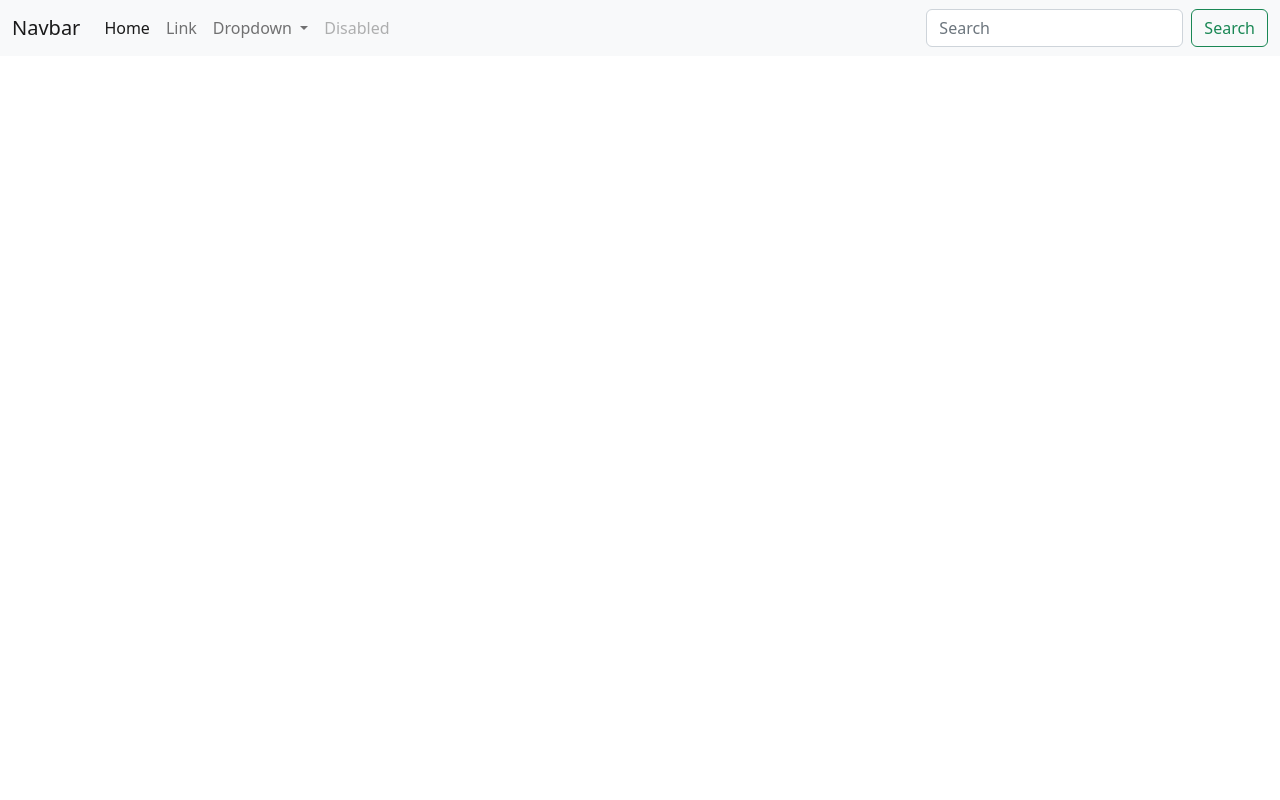
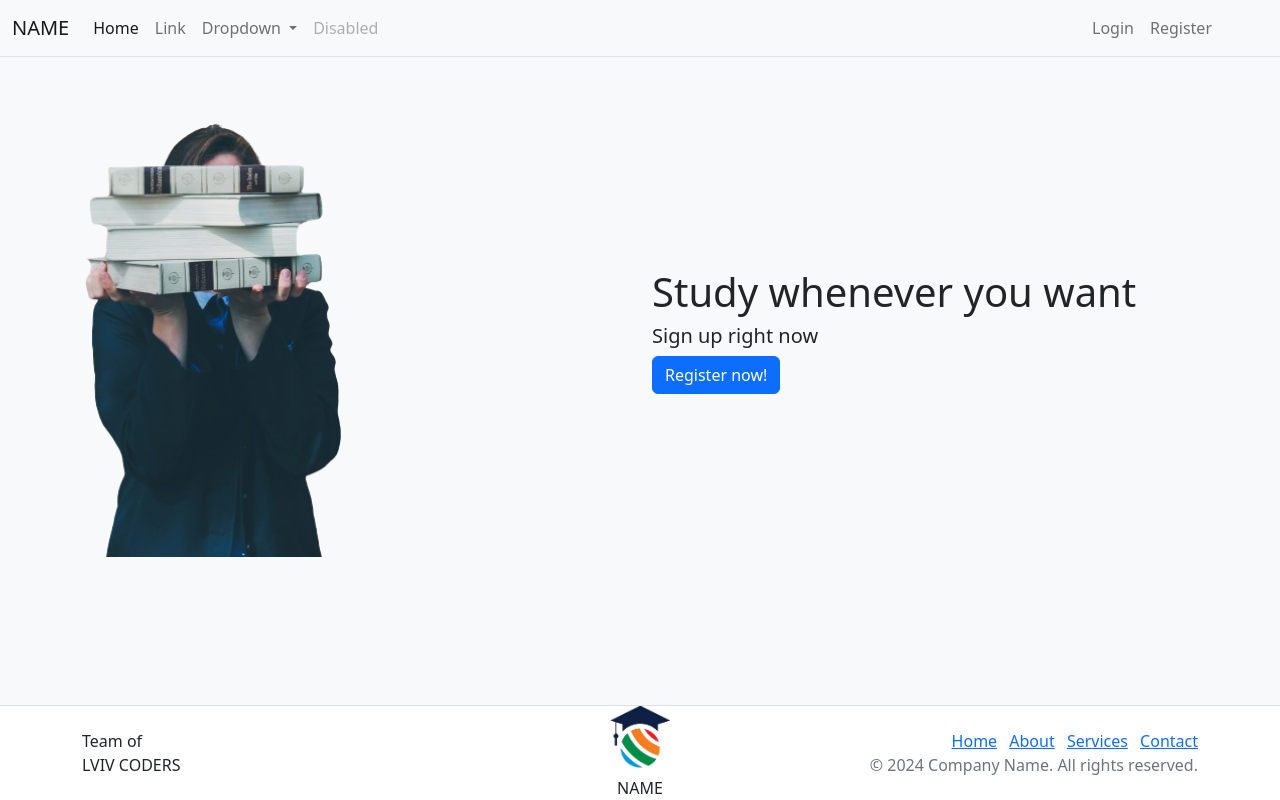
Before and after one commit to LappyTon/Moodle5.0, a plain HTML site: page index.html in a window 1280 px wide. Drawn offline with nearby package versions, Linux system fonts and the light colour scheme.

Commit message:
welcome page

```diff
--- a/index.html
+++ b/index.html
@@ -5,12 +5,11 @@
     <meta name="viewport" content="width=device-width, initial-scale=1.0">
     <title>Login into the web-site | name</title>
     <link href="https://cdn.jsdelivr.net/npm/bootstrap@5.2.3/dist/css/bootstrap.min.css" rel="stylesheet" integrity="sha384-rbsA2VBKQhggwzxH7pPCaAqO46MgnOM80zW1RWuH61DGLwZJEdK2Kadq2F9CUG65" crossorigin="anonymous">
-
 </head>
-<body>
-    <nav class="navbar navbar-expand-lg bg-light">
+<body class="d-flex flex-column min-vh-100">
+    <nav class="navbar navbar-expand-lg bg-light border-bottom">
         <div class="container-fluid">
-          <a class="navbar-brand" href="#">Navbar</a>
+          <a class="navbar-brand" href="/">NAME</a>
           <button class="navbar-toggler" type="button" data-bs-toggle="collapse" data-bs-target="#navbarSupportedContent" aria-controls="navbarSupportedContent" aria-expanded="false" aria-label="Toggle navigation">
             <span class="navbar-toggler-icon"></span>
           </button>
@@ -37,14 +36,56 @@
                 <a class="nav-link disabled">Disabled</a>
               </li>
             </ul>
-            <form class="d-flex" role="search">
-              <input class="form-control me-2" type="search" placeholder="Search" aria-label="Search">
-              <button class="btn btn-outline-success" type="submit">Search</button>
-            </form>
+            <ul class="navbar-nav me-5">
+              <li class="nav-item">
+                <a class="nav-link" aria-current="page" href="auth/login.html">Login</a>
+              </li>
+              <li class="nav-item">
+                <a class="nav-link" href="auth/register.html">Register</a>
+              </li>
+            </ul>
           </div>
         </div>
       </nav>
 
+      <section class="bg-light flex-grow-1 pt-5">
+        <div class="container">
+            <div class="row align-items-center">
+                <div class="col-md-6">
+                    <img src="assets/startpage_person.png" class="img-fluid d-none d-md-block mt-3" alt="Footer Image" width="261">
+                </div>
+                <div class="col-md-6">
+                    <h1 class="display-block">Study whenever you want</h1>
+                    <h5 class="display-block">Sign up right now</h1>
+                      <a href="auth/register.html" class="btn btn-primary">Register now!</a>
+                </div>
+            </div>
+        </div>
+    </section>
+
+      <footer class="footer mt-auto border-top">
+        <div class="container">
+            <div class="row align-items-center">
+                <div class="col-12 col-md-4 text-center text-md-start mb-3 mb-md-0">
+                    <p class="mb-0">Team of</p>
+                    <p class="mb-0">LVIV CODERS</p>
+                </div>
+                <div class="col-12 col-md-4 text-center mb-3 mb-md-0">
+                    <img src="assets/logo.png" class="footer-logo img-fluid mb-2" alt="Company Logo" width="60">
+                    <p class="mb-0">NAME</p>
+                </div>
+                <div class="col-12 col-md-4 text-center text-md-end">
+                    <ul class="list-inline footer-links mb-0">
+                        <li class="list-inline-item"><a href="#">Home</a></li>
+                        <li class="list-inline-item"><a href="#">About</a></li>
+                        <li class="list-inline-item"><a href="#">Services</a></li>
+                        <li class="list-inline-item"><a href="#">Contact</a></li>
+                    </ul>
+                    <p class="text-muted mb-0">&copy; 2024 Company Name. All rights reserved.</p>
+                </div>
+            </div>
+        </div>
+    </footer>
     <script src="https://cdn.jsdelivr.net/npm/bootstrap@5.2.3/dist/js/bootstrap.bundle.min.js" integrity="sha384-kenU1KFdBIe4zVF0s0G1M5b4hcpxyD9F7jL+jjXkk+Q2h455rYXK/7HAuoJl+0I4" crossorigin="anonymous"></script>
 </body>
 </html>
```
Also changed, not shown: auth/index.html (added, +65 -0 lines), auth/login.html (+3 -0 lines), auth/register.html (+3 -0 lines), assets/startpage_person.png (added).
